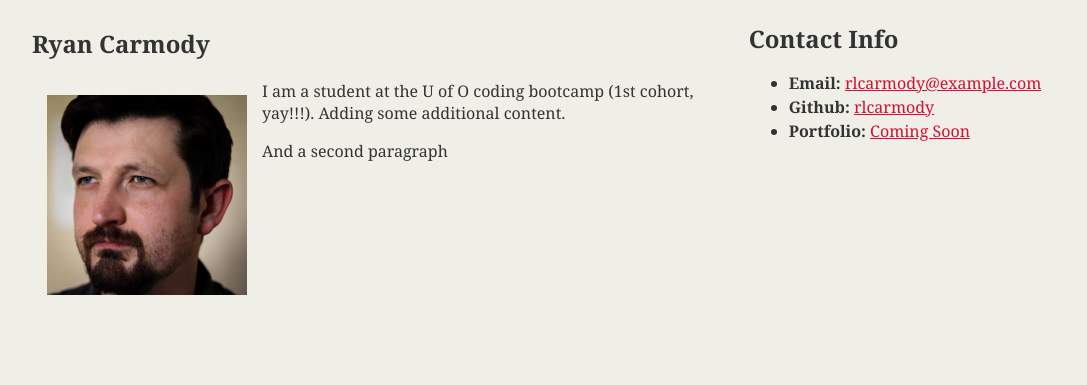
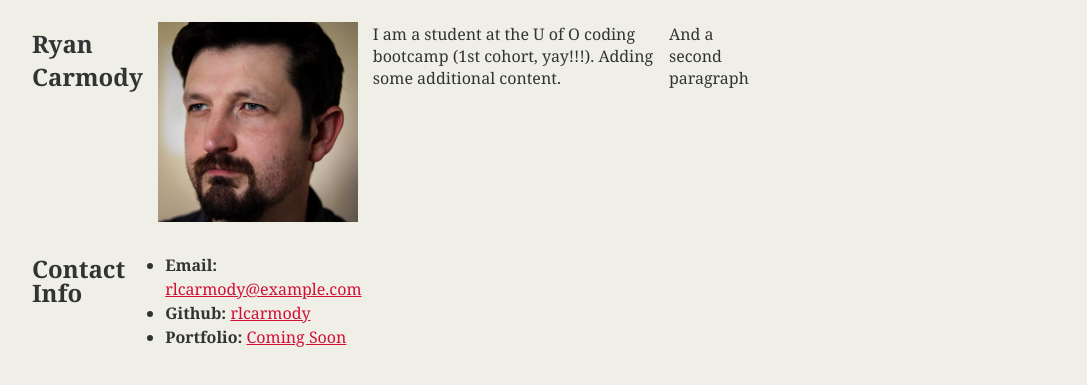
Before and after one commit to rlcarmody/BootcampGitLesson, a plain HTML site: page bio.html in a window 1280 px wide. Shown: the part 81-466 px from the top of the page, without its empty margins (96-1183 px from the left). Drawn offline with Linux system fonts and the light colour scheme.

Commit message:
flex update

```diff
--- a/bio.html
+++ b/bio.html
@@ -11,7 +11,7 @@
 <body>
     <div class="container">
             <header><h1>Student Bio</h1></header>
-            <section id="main-bio">
+            <div id="main-bio">
             <h2>Ryan Carmody</h2>
             <img id="bio-image" width="200px" src="./images/1501-2019-0626013541152429580888.jpeg" alt="ProfilePic" />
             <p>
@@ -20,15 +20,15 @@
             <p>
                 And a second paragraph
             </p>
-        </section>
-        <section id="contact-info">
+        </div>
+        <div id="contact-info">
             <h2>Contact Info</h2>
             <ul>
                 <li><strong>Email: </strong><a href="mailto:rlcarmody@example.com">rlcarmody@example.com</a></li>
                 <li><strong>Github: </strong><a href="https://github.com/rlcarmody/">rlcarmody</a></li>
                 <li><strong>Portfolio: </strong><a href="#">Coming Soon</a></li>
             </ul>
-        </section>
+        </div>
     </div>
 </body>
 
--- a/week1-day2-html-css/css/style.css
+++ b/week1-day2-html-css/css/style.css
@@ -23,12 +23,19 @@ h2 {
     margin: 0 auto;
 }
 #main-bio, #contact-info, #bio-image {
-    float: left;
+    display: flex;
+    flex-direction: row;
 }
 #bio-image {
     width: 200px;
+    height: 200px;
     margin: 15px;
 }
+
+p {
+    display: block;
+}
+
 #main-bio {
     width: 70%;
 
```
